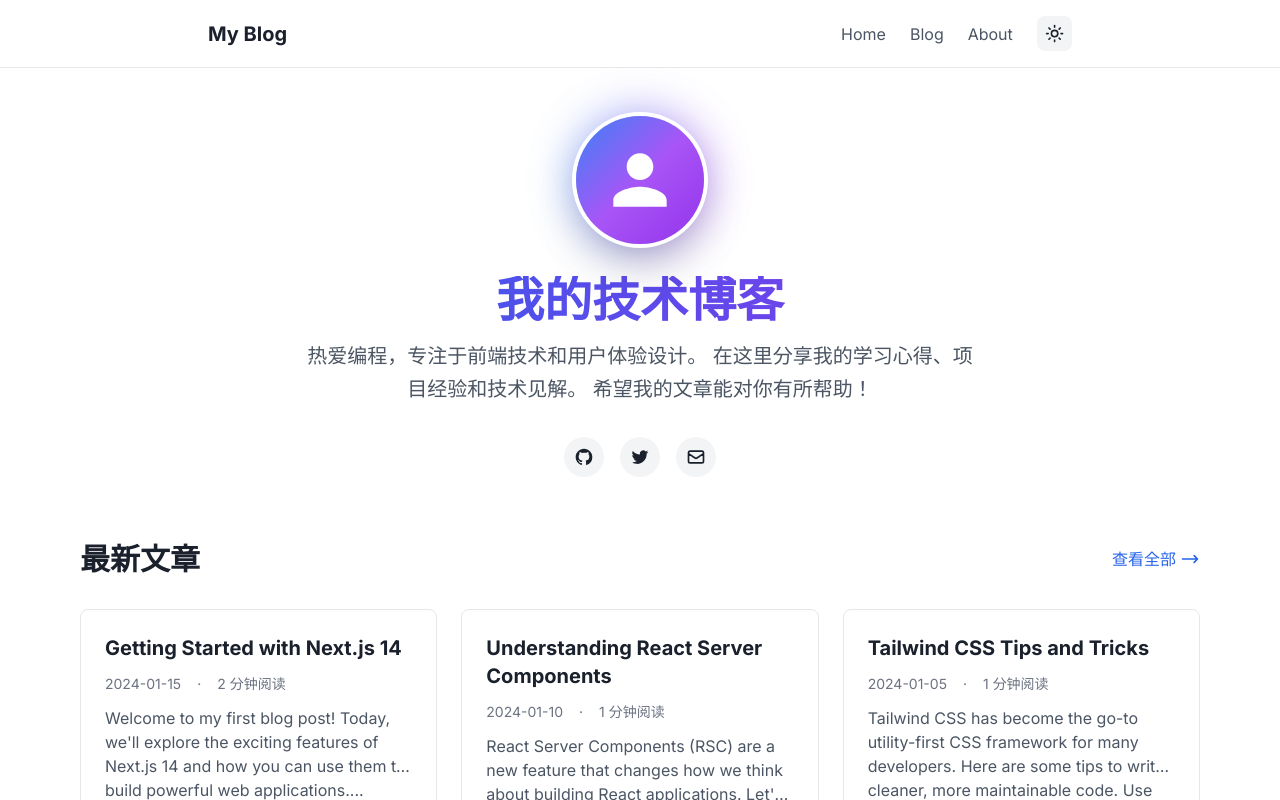
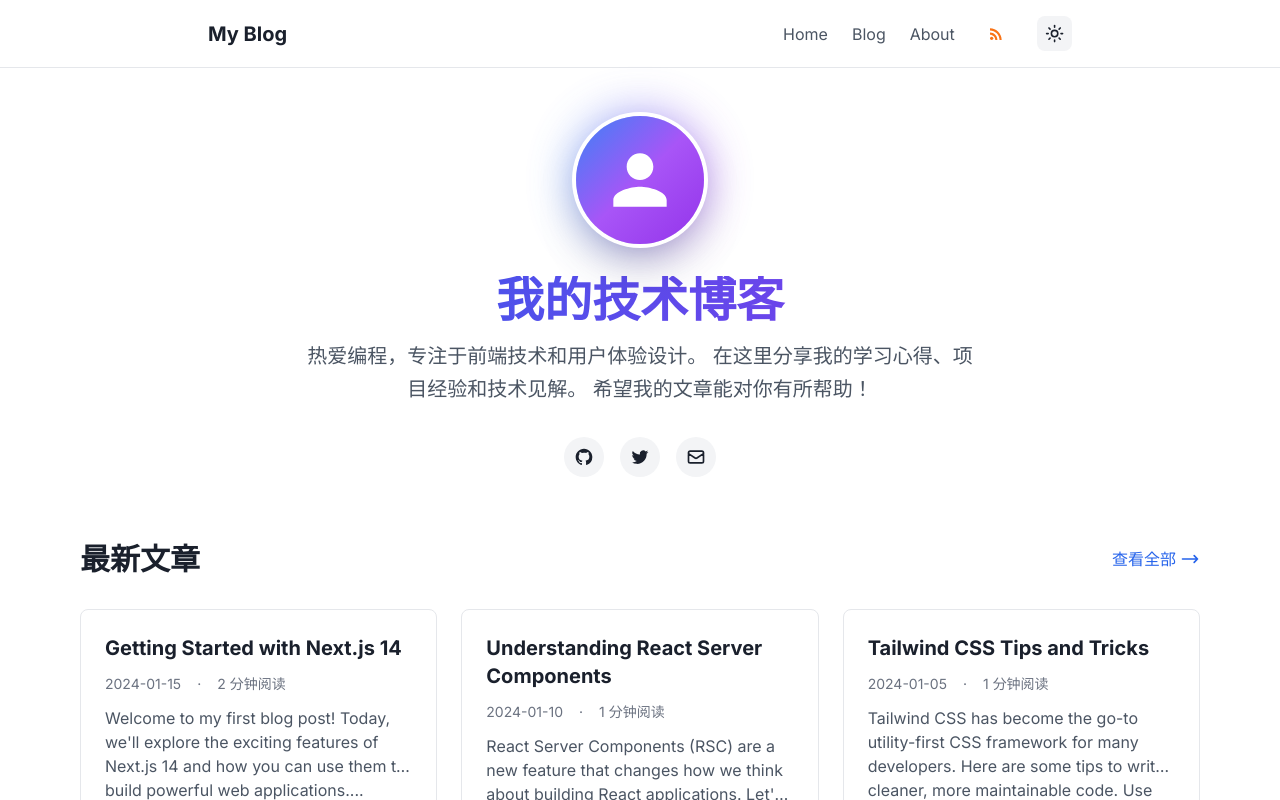
Before and after one commit to chengnan114/myblog, a Next.js app: page / in a window 1280 px wide. Shown: the top 800 px of the page. Built offline with nearby package versions, Linux system fonts and the light colour scheme.

Commit message:
feat: add RSS feed route and subscribe button

```diff
--- /dev/null
+++ b/app/rss.xml/route.ts
@@ -0,0 +1,38 @@
+import RSS from 'rss'
+import { getAllPosts } from '@/lib/posts'
+
+const SITE_URL = 'https://myblog-chengnan114.vercel.app'
+
+export async function GET() {
+  const posts = getAllPosts().slice(0, 10)
+
+  const feed = new RSS({
+    title: '我的技术博客',
+    description: '热爱编程，专注于前端技术和用户体验设计。分享学习心得、项目经验和技术见解。',
+    site_url: SITE_URL,
+    feed_url: `${SITE_URL}/rss.xml`,
+    language: 'zh-CN',
+    pubDate: posts.length > 0 ? new Date(posts[0].date) : new Date(),
+    copyright: `© ${new Date().getFullYear()} My Blog`,
+    managingEditor: 'chengnan',
+    webMaster: 'chengnan',
+  })
+
+  posts.forEach((post) => {
+    feed.item({
+      title: post.title,
+      description: post.excerpt || post.description || '',
+      url: `${SITE_URL}/blog/${post.slug}`,
+      date: new Date(post.date),
+      author: 'chengnan',
+      categories: post.tags || [],
+    })
+  })
+
+  return new Response(feed.xml({ indent: true }), {
+    headers: {
+      'Content-Type': 'application/xml; charset=utf-8',
+      'Cache-Control': 's-maxage=3600, stale-while-revalidate',
+    },
+  })
+}
--- a/components/Header.tsx
+++ b/components/Header.tsx
@@ -29,6 +29,19 @@ export default function Header() {
           >
             About
           </Link>
+          <a
+            href="/rss.xml"
+            target="_blank"
+            rel="noopener noreferrer"
+            className="p-2 rounded-lg text-orange-500 hover:bg-orange-50 dark:hover:bg-orange-950 transition"
+            aria-label="RSS 订阅"
+            title="RSS 订阅"
+          >
+            <svg width="18" height="18" viewBox="0 0 24 24" fill="currentColor">
+              <circle cx="6.18" cy="17.82" r="2.18" />
+              <path d="M4 4.44v2.83c7.03 0 12.73 5.7 12.73 12.73h2.83c0-8.59-6.97-15.56-15.56-15.56zm0 5.66v2.83c3.9 0 7.07 3.17 7.07 7.07h2.83c0-5.47-4.43-9.9-9.9-9.9z" />
+            </svg>
+          </a>
           <ThemeToggle />
         </div>
       </nav>
--- a/package.json
+++ b/package.json
@@ -21,6 +21,7 @@
     "react": "^18.2.0",
     "react-dom": "^18.2.0",
     "react-markdown": "^9.1.0",
+    "rss": "^1.2.2",
     "shiki": "^1.1.7"
   },
   "devDependencies": {
@@ -28,6 +29,7 @@
     "@types/node": "^20.11.5",
     "@types/react": "^18.2.48",
     "@types/react-dom": "^18.2.18",
+    "@types/rss": "^0.0.32",
     "autoprefixer": "^10.4.17",
     "eslint": "^9.15.0",
     "eslint-config-next": "^16.1.6",
```
Also changed, not shown: 2 other files (tests, documents, lock files or other folders).
